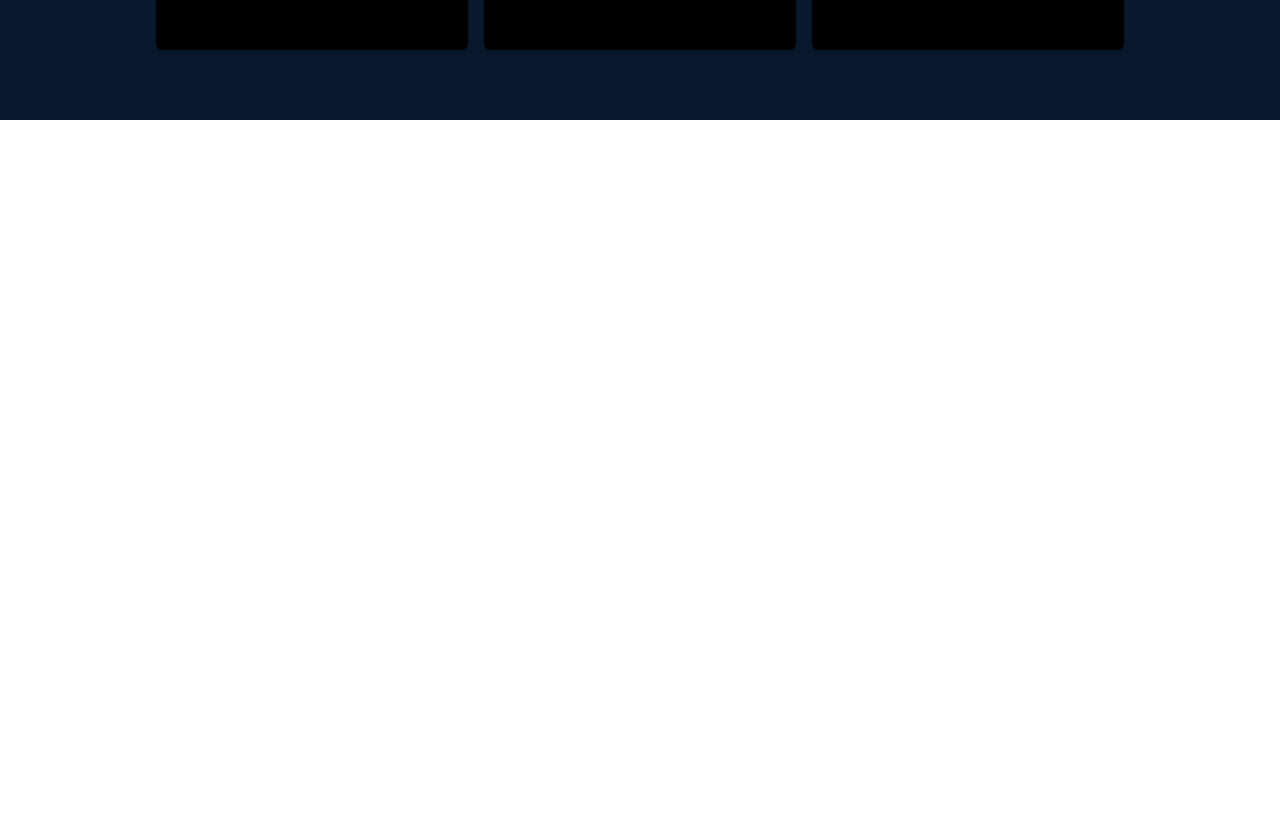
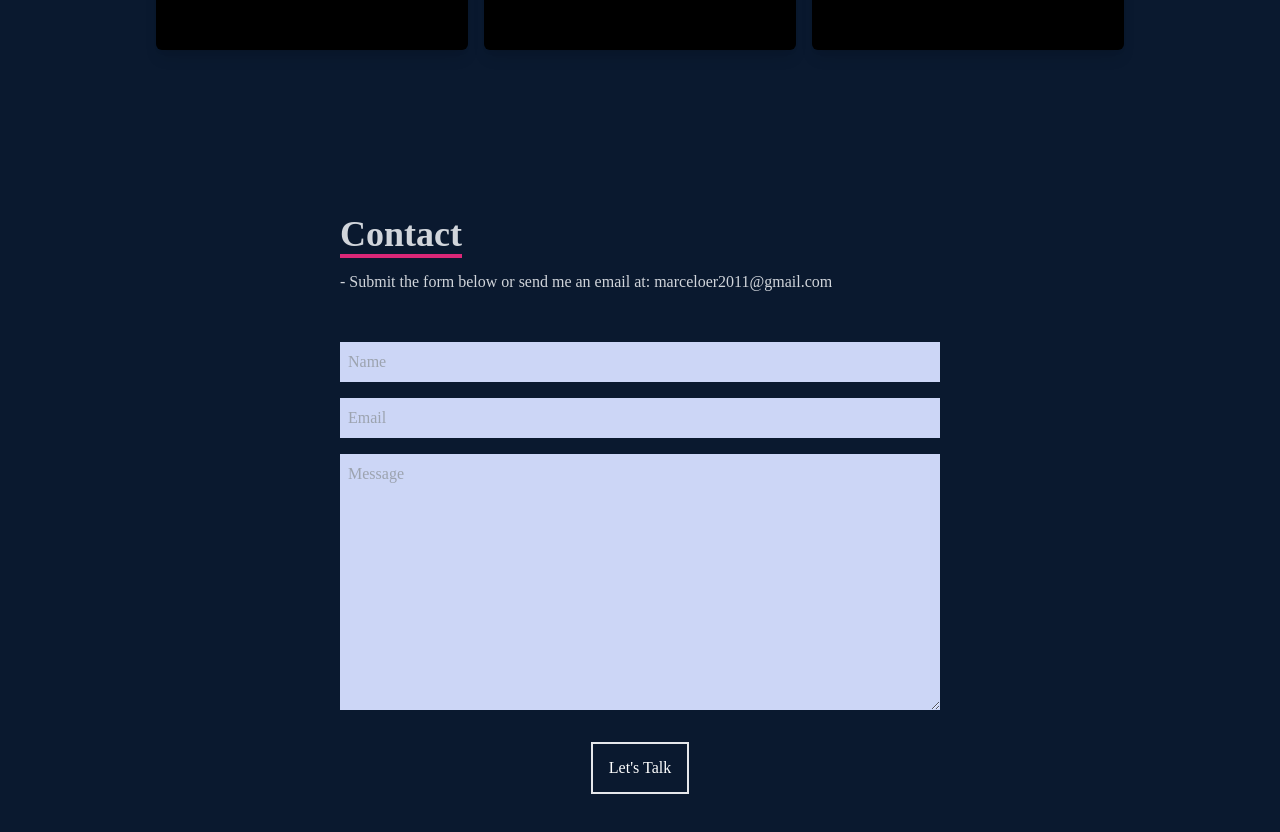
Before and after one commit to SeaSkyThe/MyFirstPortfolio, a React (Create React App) app: page / in a window 1280 px wide. Shown: the part 3080-3912 px from the top of the page. Before the commit the page ends 3200 px from the top, so only its background shows below. Built offline with nearby package versions, Linux system fonts and the light colour scheme.

Commit message:
Contact form done

```diff
--- a/src/App.js
+++ b/src/App.js
@@ -3,6 +3,7 @@
 import About from './components/About'
 import Skills from './components/Skills';
 import Work from './components/Work';
+import Contact from './components/Contact';
 
 function App() {
   return (
@@ -12,6 +13,7 @@
       <About></About>
       <Skills></Skills>
       <Work></Work>
+      <Contact></Contact>
     </div>
   );
 }
--- /dev/null
+++ b/src/components/Contact.jsx
@@ -0,0 +1,20 @@
+import React from 'react'
+
+const Contact = () => {
+  return (
+    <div name='contact' className='w-full h-screen bg-[#0a192f] flex justify-center items-center p-4'>
+        <form method='POST' action="https://getform.io/f/b6451395-14ed-41e4-87df-740826a0b518" className='flex flex-col max-w-[600px] w-full'>
+            <div className='pb-8'>
+                <p className='text-4xl font-bold inline border-b-4 text-gray-300 border-pink-600'>Contact</p>
+                <p className='text-gray-300 py-4'>- Submit the form below or send me an email at: marceloer2011@gmail.com</p>
+            </div>
+            <input className='bg-[#ccd6f6] p-2' type="text" placeholder='Name' name='name'/>
+            <input className='my-4 p-2 bg-[#ccd6f6]' type="email" placeholder='Email' name='email'/>
+            <textarea className='bg-[#ccd6f6] p-2' name="message" rows="10" placeholder='Message'></textarea>
+            <button className='text-white border-2 hover:bg-pink-600 hover:border-pink-600 px-4 py-3 my-8 mx-auto flex item-center' >Let's Talk</button>
+        </form>
+    </div>
+  )
+}
+
+export default Contact;
```
